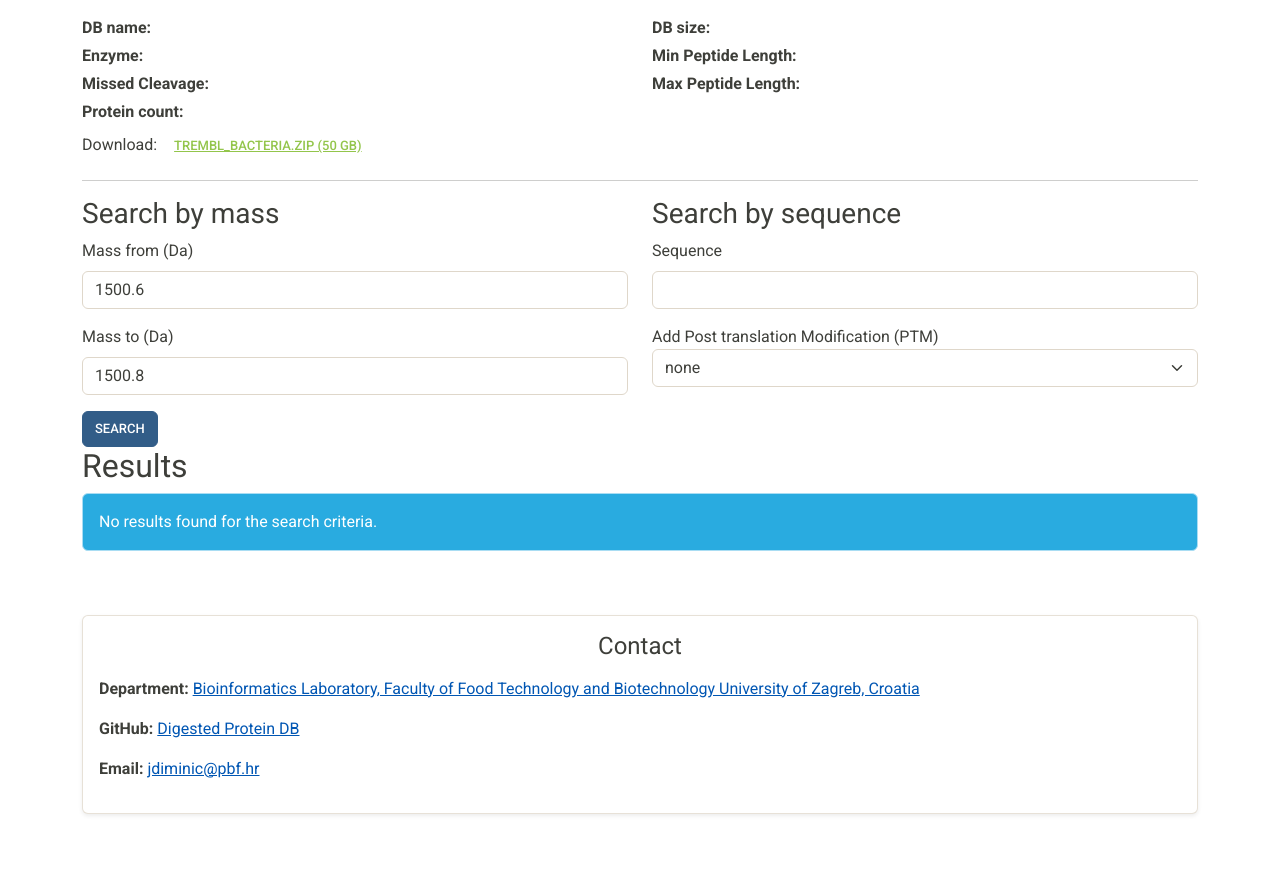
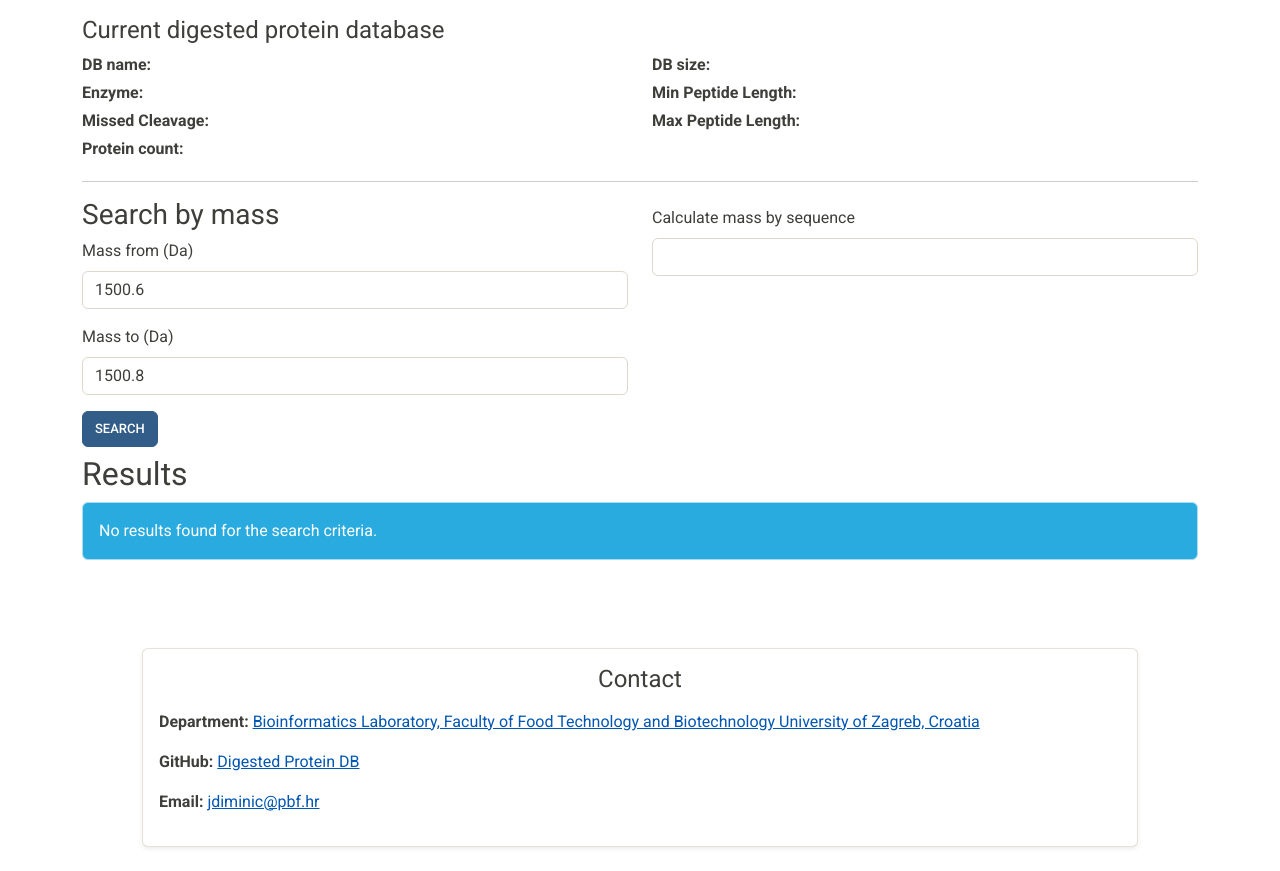
Before and after one commit to jankod/DigestedProteinDB, a PHP site: page / in a window 1280 px wide. Shown: the part 56-927 px from the top of the page. Before the commit the page ends 871 px from the top, so only its background shows below. Run offline with PHP 8.4, Linux system fonts and the light colour scheme; data that the repository does not hold is empty.

Commit message:
fix layout, css

```diff
--- a/php/inc/html_footer.php
+++ b/php/inc/html_footer.php
@@ -7,7 +7,7 @@
         color: #003580;
     }
 </style>
-<div class="row mt-5 mb-4">
+<div class="row m-5 mb-4 pt-4">
     <div class="col">
         <div class="card shadow-sm">
             <div class="card-body">
--- a/php/index.php
+++ b/php/index.php
@@ -20,6 +20,7 @@ include_once 'lib.php';
         <div class="col">
 
             <div class="row">
+                <h4>Current digested protein database</h4>
                 <div class="col-md-6">
                     <p class="mb-1"><strong>DB name:</strong> <span x-text="dbInfo.db_name"></span></p>
                     <p class="mb-1"><strong>Enzyme:</strong> <span x-text="dbInfo.enzyme_name"></span></p>
@@ -35,11 +36,6 @@ include_once 'lib.php';
                                 x-text="dbInfo.max_peptide_length"></span></p>
                 </div>
             </div>
-            <div>
-                Download: <a class="btn btn-link" href="https://digestedproteindb.pbf.hr/dow/trembl_bacteria.zip">trembl_bacteria.zip
-                    (50 GB)</a>
-            </div>
-
 
             <hr>
 
@@ -64,25 +60,24 @@ include_once 'lib.php';
                     </form>
                 </div>
 
-                <div class="col">
-                    <h3>Search by sequence</h3>
+                <div class="col mt-2">
                     <form method="get" @submit.prevent="search">
                         <div class="mb-3">
-                            <label for="sequence" class="form-label">Sequence</label>
+                            <label for="sequence" class="form-label">Calculate mass by sequence</label>
                             <input x-model="peptideSequence" @input="calculatePeptideMass" type="text"
                                    class="form-control" id="sequence" name="sequence">
                         </div>
                         <!--                        add select for mass type-->
-                        <div class="mb-3">
-                            <label for="floatingSelect">Add Post translation Modification (PTM)</label>
-                            <select @change="calculatePeptideMass" class="form-select" id="floatingSelect"
-                                    aria-label="Add PTM" x-model="ptmType">
-                                <option value="none">none</option>
-                                <option value="phosphorylation">Phosphorylation (+79.9663 Da)</option>
-                                <option value="oxidation">Oxidation (+15.9949 Da)</option>
-                            </select>
-
-                        </div>
+<!--                        <div class="mb-3">-->
+<!--                            <label for="floatingSelect">Add Post translation Modification (PTM)</label>-->
+<!--                            <select @change="calculatePeptideMass" class="form-select" id="floatingSelect"-->
+<!--                                    aria-label="Add PTM" x-model="ptmType">-->
+<!--                                <option value="none">none</option>-->
+<!--                                <option value="phosphorylation">Phosphorylation (+79.9663 Da)</option>-->
+<!--                                <option value="oxidation">Oxidation (+15.9949 Da)</option>-->
+<!--                            </select>-->
+<!---->
+<!--                        </div>-->
                     </form>
 
                 </div>
@@ -147,7 +142,7 @@ include_once 'lib.php';
         </div>
     </div>
 
-    <div class="row">
+    <div class="row mt-2">
         <div class="col">
             <h2>Results</h2>
             <div class="alert alert-danger" role="alert" x-text="error" x-show="error" style="display: none;"></div>
@@ -168,7 +163,7 @@ include_once 'lib.php';
                     <template x-for="(item, index) in parsedResults" :key="index">
                         <tr>
 
-                            <td x-text="(index + 1) + ((currentPage - 1) * pageSize)"></td>
+                            <td x-text="((index + 1) + ((currentPage - 1) * pageSize)) + '.' "></td>
                             <td x-text="item.mass"></td>
                             <td>
                                 <div class="">
--- a/php/lib.php
+++ b/php/lib.php
@@ -109,9 +109,18 @@ function parseUniProtData($jsonString): UniprotEntry
         return $entry;
     }
 
+    // Get protein name from either recommendedName or submissionNames
+    $proteinName = '';
+    if (isset($data['proteinDescription']['recommendedName']['fullName']['value'])) {
+        $proteinName = $data['proteinDescription']['recommendedName']['fullName']['value'];
+    } elseif (isset($data['proteinDescription']['submissionNames'][0]['fullName']['value'])) {
+        $proteinName = $data['proteinDescription']['submissionNames'][0]['fullName']['value'];
+    }
+
+
     return new UniprotEntry(
         $data['primaryAccession'] ?? '',
-        $data['proteinDescription']['recommendedName']['fullName']['value'] ?? '',
+        $proteinName,
         $data['sequence']['value'] ?? ''
     );
 }
--- a/pom.xml
+++ b/pom.xml
@@ -6,7 +6,7 @@
     <groupId>hr.pbf.digestdb</groupId>
     <artifactId>DigestedProteinDB</artifactId>
     <name>DigestedProteinDB</name>
-    <version>0.1</version>
+    <version>0.2</version>
     <packaging>jar</packaging>
 
     <properties>
--- a/src/main/resource/web/index.html
+++ b/src/main/resource/web/index.html
@@ -6,7 +6,6 @@
     <title>Digested DB</title>
     <link href="https://cdn.jsdelivr.net/npm/bootstrap@5.3.3/dist/css/bootstrap.min.css" rel="stylesheet"
           integrity="sha384-QWTKZyjpPEjISv5WaRU9OFeRpok6YctnYmDr5pNlyT2bRjXh0JMhjY6hW+ALEwIH" crossorigin="anonymous">
-    favicon icon
     <link rel="icon" type="image/png" href="/favicon/favicon.ico">
 
 </head>
```
Also changed, not shown: php/download_db.php (+11 -5 lines), php/tool.php (+8 -1 lines), README.md, 2 other files.
